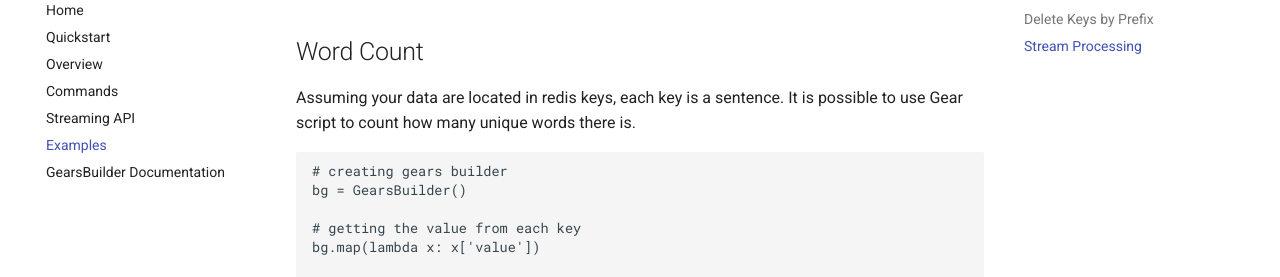
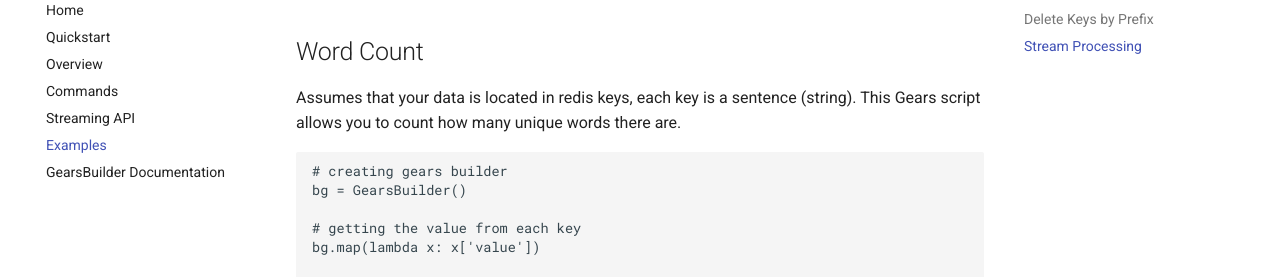
Before and after one commit to RedisGears/RedisGears, an MkDocs documentation site: the page built from docs/examples.md, in a window 1280 px wide and 1380 px high. Shown: the part 146-423 px from the top of the window. Built offline with MkDocs 1.6.1 and Material for MkDocs 9.7.7, drawn with Linux system fonts in a browser that asks for light colours; comment, search, counter and statistics services are not loaded; old or Windows-style settings are respelled for this version of MkDocs.

Commit message:
small changes to examples

````diff
--- a/docs/examples.md
+++ b/docs/examples.md
@@ -1,7 +1,8 @@
 # RedisGears Streaming
 
 ## Word Count
-Assuming your data are located in redis keys, each key is a sentence. It is possible to use Gear script to count how many unique words there is.
+Assumes that your data is located in redis keys, each key is a sentence (string).
+This Gears script allows you to count how many unique words there are.
 ```
 # creating gears builder
 bg = GearsBuilder()
````
